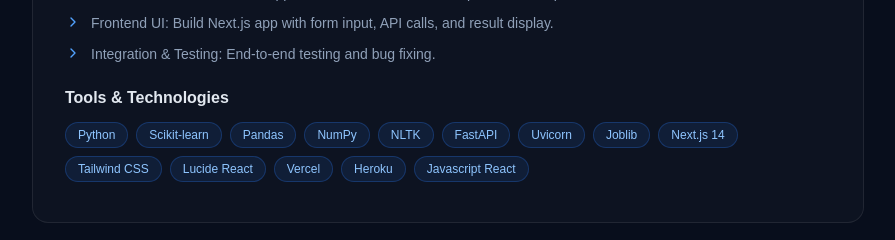
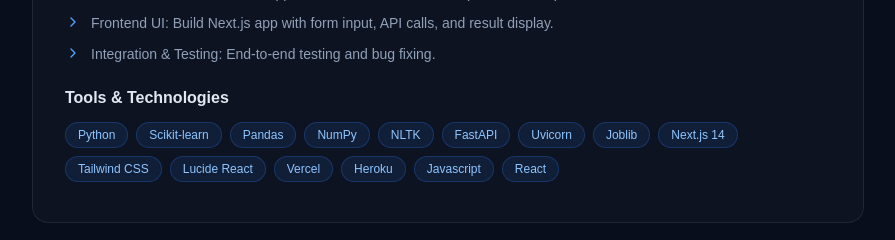
Before and after one commit to Samirrijal111/Fake-News-Detection, a Next.js app in the folder client/: page /doc in a window 1280 px wide. Shown: the part 4200-4440 px from the top of the page, without its empty margins (192-1087 px from the left). Built offline with nearby package versions, Linux system fonts and the light colour scheme.

Commit message:
Update page.jsx
change

```diff
--- a/client/app/doc/page.jsx
+++ b/client/app/doc/page.jsx
@@ -492,7 +492,8 @@ export default function DocPage() {
               "Lucide React",
               "Vercel",
               "Heroku",
-              "Javascript React",
+              "Javascript",
+              "React",
             ].map((t) => (
               <Pill key={t}>{t}</Pill>
             ))}
```
